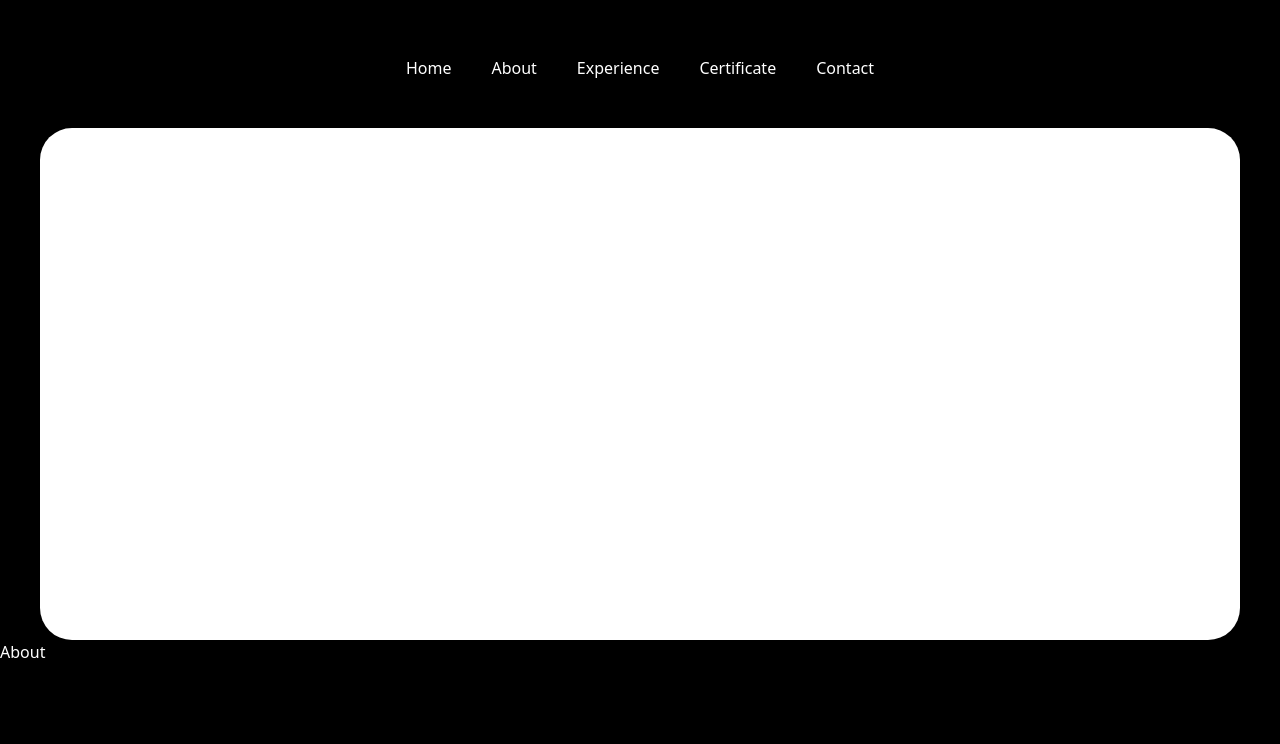
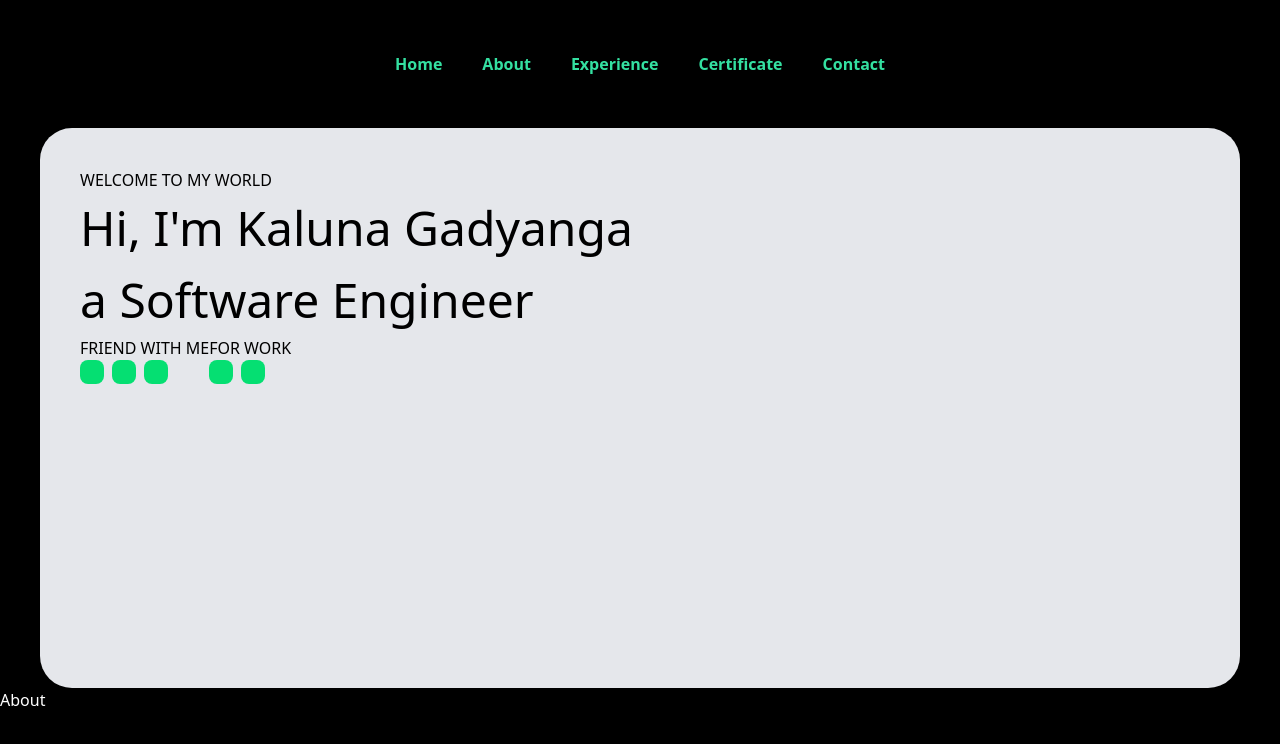
Before and after one commit to Kaluna7/New-3D-Portfolio, a React (Vite) app: page / in a window 1280 px wide. Shown: the top 744 px of the page. Built offline with nearby package versions, Linux system fonts and the light colour scheme.

Commit message:
style: style the Dashboard.jsx

```diff
--- a/package.json
+++ b/package.json
@@ -13,6 +13,8 @@
     "gsap": "^3.13.0",
     "preact": "^10.26.5",
     "preact-router": "^4.1.2",
+    "prettier": "^3.6.2",
+    "react-icons": "^5.5.0",
     "tailwindcss": "^4.1.8"
   },
   "devDependencies": {
--- a/src/Pages/Dashboard/Dashboard.jsx
+++ b/src/Pages/Dashboard/Dashboard.jsx
@@ -1,9 +1,46 @@
+import { FaFacebookF } from 'react-icons/fa';
+import { AiFillInstagram } from 'react-icons/ai';
+import { FaLinkedinIn } from 'react-icons/fa';
+import { FaGithub } from 'react-icons/fa';
+
 export default function Dashboard(){
   return(
-    <div className="px-10">
-      <div className="bg-white h-[32rem] mt-[8rem] rounded-4xl">
+    <section id='Dashboard' className="px-10">
+      <div className="bg-gray-200 h-[35rem] mt-[8rem] rounded-4xl p-10">
+        <div className='w-[44rem] h-fit'>
+        <p>WELCOME TO MY WORLD</p>
+        <h1 className='text-[3rem]'>Hi, I'm Kaluna Gadyanga <br/>a Software Engineer</h1>
+        </div>
+        <div className='flex flex-row '>
+          <div className='flex flex-col'>
+            <p>FRIEND WITH ME</p>
+        <ul className='list-none flex flex-row gap-2'>
+          <li className='bg-green-400 h-fit w-fit p-3 rounded-lg'>
+            <a href=''><FaFacebookF /></a>
+          </li>
+          <li className='bg-green-400 h-fit w-fit p-3 rounded-lg'>
+              <a href=''><AiFillInstagram /></a>
+          </li>
+            <li className='bg-green-400 h-fit w-fit p-3 rounded-lg'>
+              <a href=''><FaLinkedinIn /></a>
+          </li>
+          </ul>
+          </div>
+
+          <div className='flex flex-col'>
+            <p>FOR WORK</p>
+              <ul className='list-none flex flex-row gap-2'>
+             <li className='bg-green-400 h-fit w-fit p-3 rounded-lg'>
+              <a href=''><FaGithub /></a>
+            </li>
+            <li className='bg-green-400 h-fit w-fit p-3 rounded-lg'>
+               <a href=''><FaLinkedinIn /></a>
+            </li>
+          </ul>
+          </div>
+        </div>
 
       </div>
-    </div>
+    </section>
   );
 }
--- a/src/components/Navbar.jsx
+++ b/src/components/Navbar.jsx
@@ -1,6 +1,6 @@
 export function Navbar() {
   return (
-    <div className="fixed top-8 left-1/2 -translate-x-1/2 w-[60rem] bg-black p-6 text-white rounded-4xl">
+    <div className="fixed top-8 left-1/2 -translate-x-1/2 w-[50rem] bg-black p-5 text-[#34E0A1] rounded-4xl font-bold">
       <ul className="flex flex-row gap-10 items-center justify-center list-none">
         <li><a href="">Home</a></li>
         <li><a href="">About</a></li>
```
Also changed, not shown: 1 other file (tests, documents, lock files or other folders).
